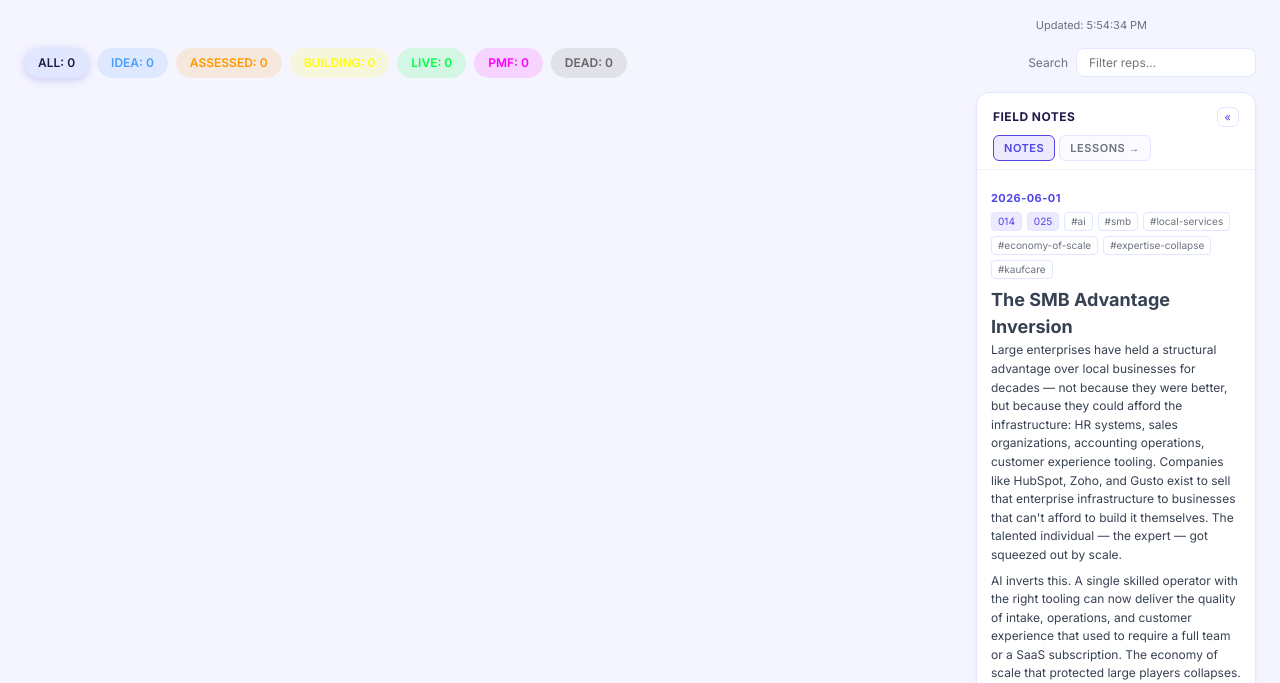
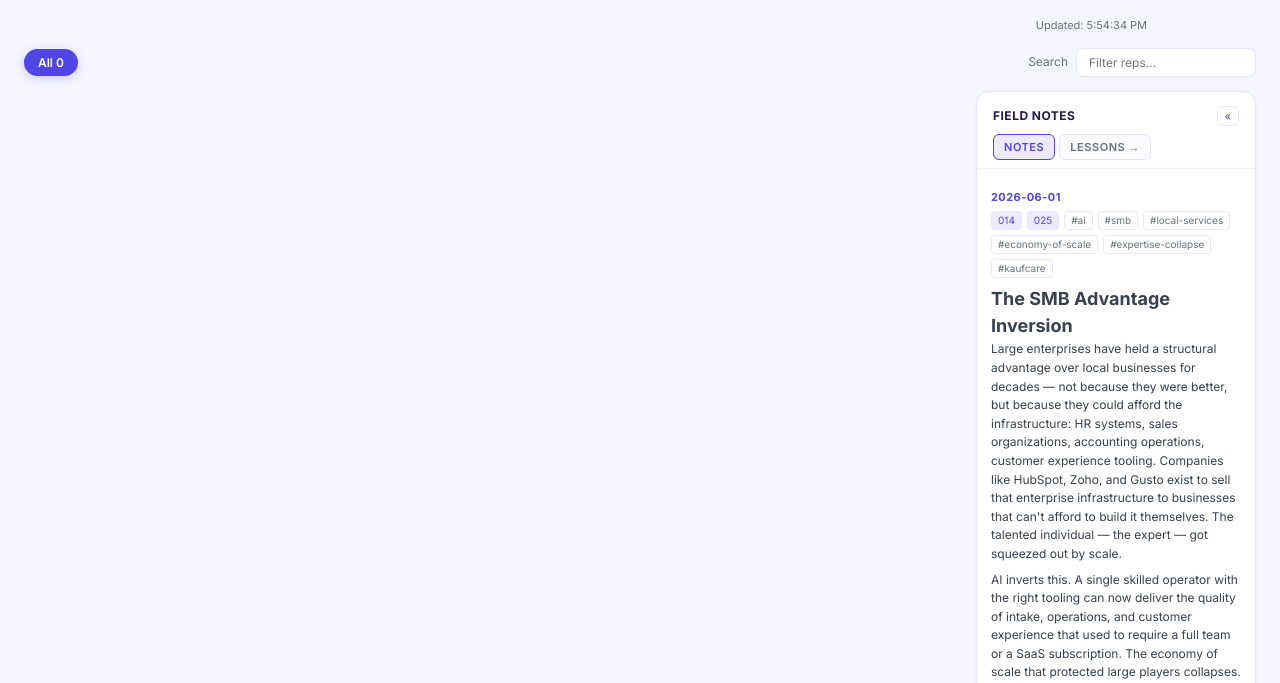
Before and after one commit to semiagenticRob/100Reps, a website: page docs/index-v2.html in a window 1280 px wide. Shown: the part 117-800 px from the top of the page. Drawn offline with Linux system fonts and the light colour scheme.

Commit message:
fix(redesign): journal chrome verification + accessibility tweaks

```diff
--- a/docs/index-v2.html
+++ b/docs/index-v2.html
@@ -239,7 +239,7 @@ a:hover{text-decoration:underline}
 <div class="filter-row" id="filterRow">
   <div id="statusCounts" style="display:contents"></div>
   <div class="search-wrap">
-    <label>Search</label>
+    <label for="searchInput">Search</label>
     <input type="text" id="searchInput" class="search-input" placeholder="Filter reps…" autocomplete="off">
   </div>
 </div>
@@ -261,7 +261,7 @@ a:hover{text-decoration:underline}
       <div class="journal-title">Field Notes <span id="journalStaleDot" class="journal-stale-dot" style="display:none" title="No entry in &gt;3 days"></span></div>
       <button class="journal-toggle" id="journalToggle" title="Collapse panel">&laquo;</button>
       <div class="journal-tabs">
-        <a class="journal-tab active" href="#">Notes</a>
+        <a class="journal-tab active" href="#" aria-current="page">Notes</a>
         <a class="journal-tab" href="lessons.html">Lessons &rarr;</a>
       </div>
     </div>
@@ -540,22 +540,33 @@ function renderHeader() {
   STATUS_ORDER.forEach(function(s) { counts[s] = 0; });
   reps.forEach(function(r) { if (counts[r.status] !== undefined) counts[r.status]++; });
 
-  // Single fill bar showing overall progress
+  // Progress fill
   var filled = 0;
   STATUS_ORDER.forEach(function(s) { filled += counts[s]; });
-  var fillPct = ((filled / target) * 100).toFixed(1);
-  if ($progressFill) $progressFill.style.width = fillPct + '%';
+  if ($progressFill) $progressFill.style.width = ((filled / target) * 100).toFixed(1) + '%';
 
-  // Status pills (with ALL filter)
+  // Filter pills
+  var STATUS_PILL_COLORS = {
+    idea:'#ede9fe|#6d28d9', assessed:'#f3f4f6|#374151',
+    building:'#fef9c3|#92400e', live:'#d1fae5|#065f46',
+    pmf:'#fae8ff|#7e22ce', dead:'#f3f4f6|#9ca3af'
+  };
   var pillsHtml = '';
   var allActive = currentFilter === 'all';
-  pillsHtml += '<span class="filter-pill'+(allActive?' active':'')+'" style="background:var(--bg3);color:var(--text);border-color:'+(allActive?'#fff':'transparent')+'" data-status="all">ALL: '+total+'</span>';
+  pillsHtml += '<button class="filter-pill' + (allActive ? ' active' : '') + '" data-status="all">' +
+    'All ' + total + '</button>';
   STATUS_ORDER.forEach(function(s) {
+    if (counts[s] === 0) return;
     var isActive = currentFilter === s;
-    pillsHtml += '<span class="filter-pill'+(isActive?' active':'')+'" style="background:'+STATUS_COLORS[s]+'22;color:'+STATUS_COLORS[s]+';border-color:'+(isActive?STATUS_COLORS[s]:'transparent')+'" data-status="'+s+'">'+s.toUpperCase()+': '+counts[s]+'</span>';
+    var colors = (STATUS_PILL_COLORS[s] || '#f3f4f6|#374151').split('|');
+    var style = isActive ? '' :
+      'background:' + colors[0] + ';color:' + colors[1];
+    pillsHtml += '<button class="filter-pill' + (isActive ? ' active' : '') + '" ' +
+      'style="' + style + '" data-status="' + s + '">' +
+      STATUS_ICONS[s] + ' ' + s.charAt(0).toUpperCase() + s.slice(1) + ' ' + counts[s] +
+      '</button>';
   });
   $counts.innerHTML = pillsHtml;
-  // Bind pill clicks
   $counts.querySelectorAll('.filter-pill').forEach(function(el) {
     el.addEventListener('click', function() { setFilter(el.dataset.status); });
   });
```
